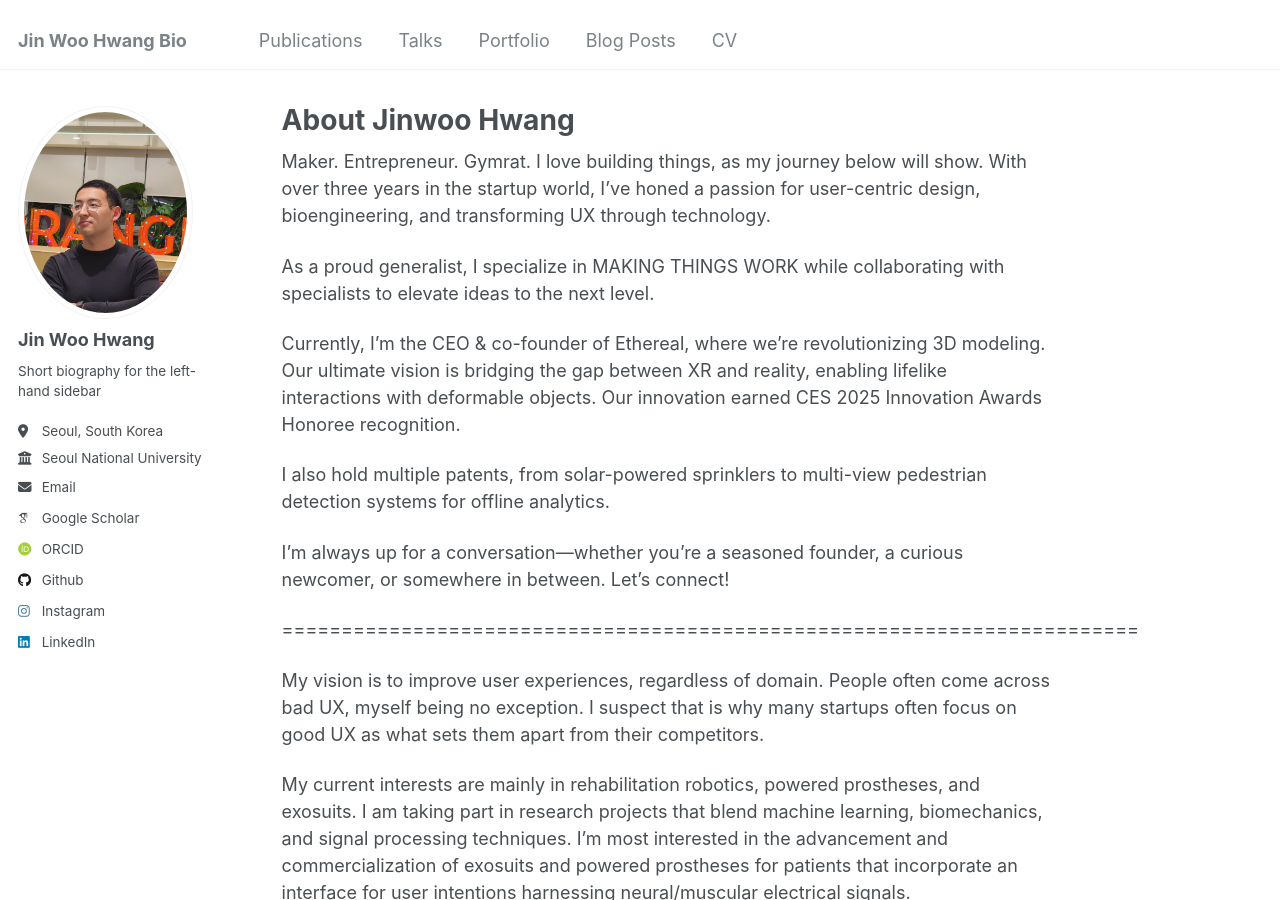
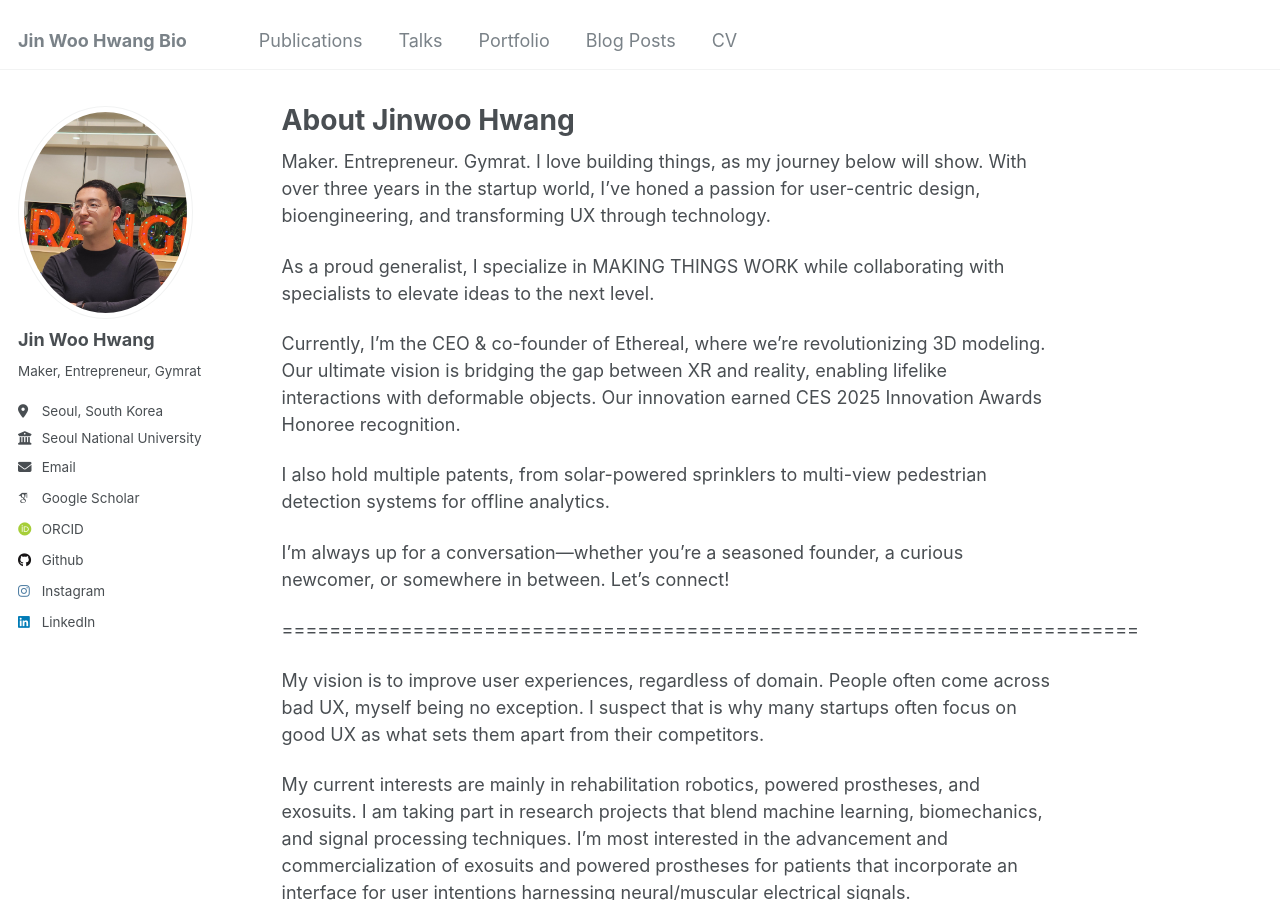
Before and after one commit to luorix1/luorix1.github.io, a Jekyll site: the page built from _pages/about.md, in a window 1280 px wide and 900 px high. Built offline with Jekyll 4.4.1, drawn with Linux system fonts in a browser that asks for light colours; some web fonts are replaced.

Commit message:
Fix mini bio

```diff
--- a/_config.yml
+++ b/_config.yml
@@ -23,7 +23,7 @@ author:
   # Biographic information
   avatar           : "profile.png"
   name             : "Jin Woo Hwang"
-  bio              : "Short biography for the left-hand sidebar"
+  bio              : "Maker, Entrepreneur, Gymrat"
   location         : "Seoul, South Korea"
   employer         : "Seoul National University"
   email            : "luorix@snu.ac.kr"
```
